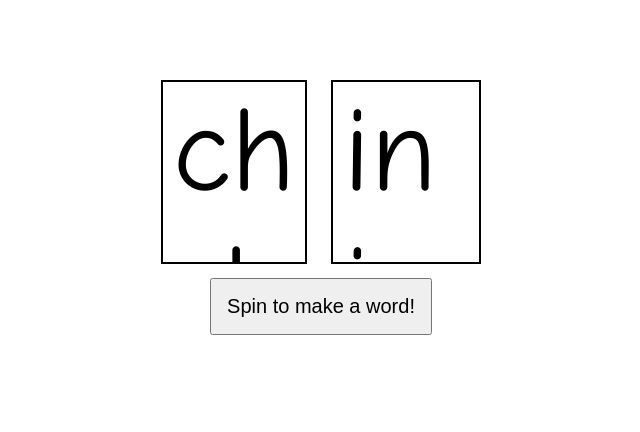
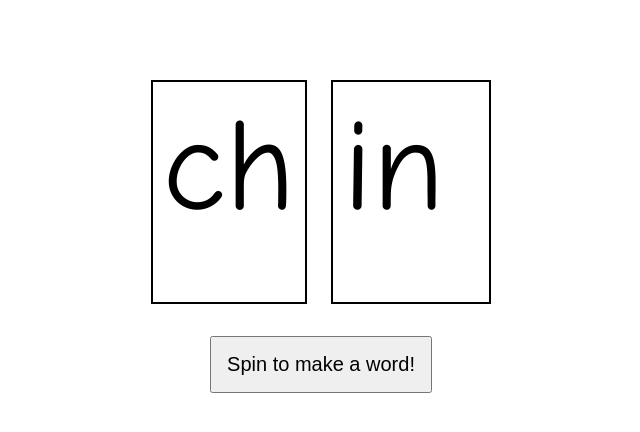
Before and after one commit to christopher-j-dugan/christopher-j-dugan.github.io, a plain HTML site: page MrsDugan/DigraphSpinner.html in a window 1280 px wide. Shown: the whole page, without its empty margins (319-959 px from the left). Drawn offline with Linux system fonts and the light colour scheme.

Commit message:
Added digraph spinner game

```diff
--- a/MrsDugan/DigraphSpinner.html
+++ b/MrsDugan/DigraphSpinner.html
@@ -5,17 +5,25 @@
 		<script>
 		</script>
 		<style>
+			@font-face {
+				font-family: 'Comic Sans MS';
+				src: url("fonts/comici.ttf");
+			}
+
 			.spinner {
 				border: 2px solid black;
+				height: 200px;
 				overflow: hidden;
-				height: 180px;
-				font-size: 120px;
 				display: inline-block;
+				margin: 10px;
+				padding: 10px;
+			}
+
+			.spinner div {
+				height: 200px;
+				font-size: 130px;
+				font-family: "Comic Sans MS";
 				text-align: left;
-				margin: 10px;
-				font-family: "Comic Sans MS", "Comic Sans";
-				padding-left: 10px;
-				padding-right: 10px;
 			}
 
 			#button {
@@ -45,6 +53,7 @@
 					<div>ot</div>
 					<div>ap</div>
 				</div>
+				<br />
 				<br />
 				<input id="button" type="button" value="Spin to make a word!" onClick="spin()" />
 			</div>
```
Also changed, not shown: MrsDugan/fonts/COMIC.TTF (added), MrsDugan/fonts/ComicSansMS3.ttf (added), MrsDugan/fonts/comici.ttf (added), MrsDugan/fonts/comicz.ttf (added), MrsDugan/fonts/design.graffiti.comicsansms.ttf (added), MrsDugan/fonts/design.graffiti.comicsansmsgras.ttf (added), 1 other file.
